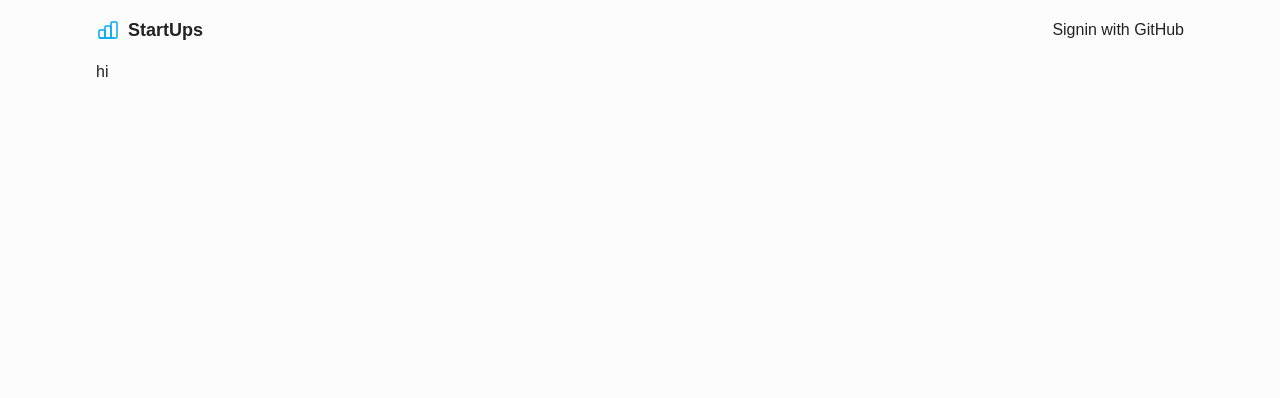
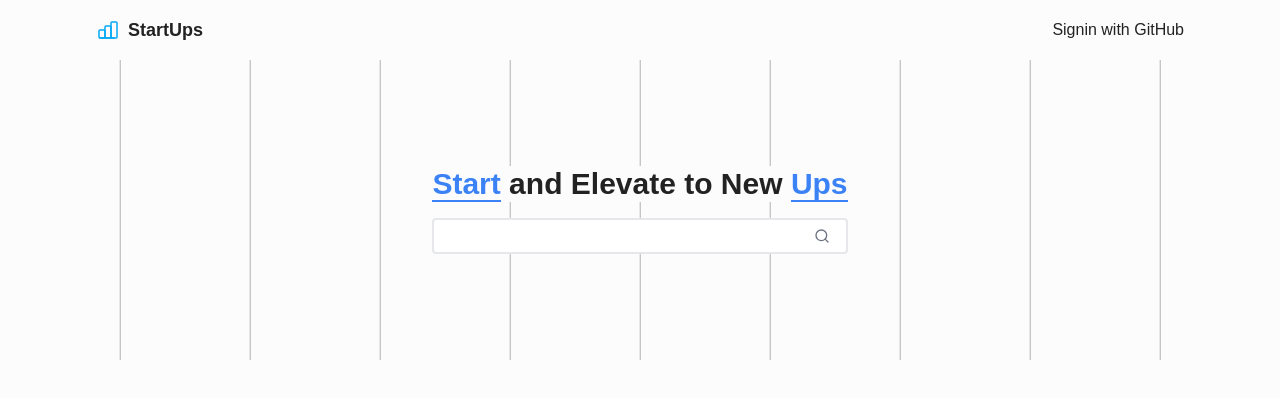
Before and after one commit to Nisha0202/StartUps, a Next.js app: page / in a window 1280 px wide. Shown: the top 398 px of the page. Built offline with nearby package versions, Linux system fonts and the light colour scheme; no server answers; a web font is replaced by a local one.

Commit message:
Hero Style

```diff
--- a/package.json
+++ b/package.json
@@ -9,6 +9,7 @@
     "lint": "next lint"
   },
   "dependencies": {
+    "lucide-react": "^0.454.0",
     "next": "15.0.2",
     "next-auth": "^5.0.0-beta.25",
     "react": "19.0.0-rc-02c0e824-20241028",
--- a/src/app/(root)/page.tsx
+++ b/src/app/(root)/page.tsx
@@ -1,10 +1,16 @@
 import Navbar from "@/components/Navbar";
+import SearchForm from "@/components/SearchForm";
 
 
 export default function Home() {
   return (
-  <>
-hi
-  </>
+    <div className="gap-4 hero-bg">
+      <div className="hero-text">
+      <span className="border-b-2 border-blue-500 text-blue-500">Start</span> and Elevate to New <span className="border-b-2 border-blue-500 text-blue-500">Ups</span>
+      </div>
+
+
+      <SearchForm />
+    </div>
   );
 }
--- a/src/app/globals.css
+++ b/src/app/globals.css
@@ -25,3 +25,23 @@ body {
 .container{
   @apply max-w-6xl mx-auto px-4
 }
+.hero-bg{
+  @apply pattern min-h-[300px] grid place-content-center;
+}
+.hero-text{
+  background: var(--background);
+  @apply text-center text-3xl font-extrabold
+}
+
+.pattern {
+  background-image: linear-gradient(
+      to right,
+      transparent 49.5%,
+      rgba(171, 171, 171, 0.2) 49.5%, /* Gray color with 20% opacity */
+      rgba(153, 153, 153, 0.6) 50.5%, /* Gray color with 60% opacity */
+      transparent 50.5%
+  );
+  background-size: 130px 100%; /* Sets the pattern gap to 50px (half of 100px) */
+  background-position: center;
+  background-repeat: repeat-x;
+}
--- a/src/components/Navbar.tsx
+++ b/src/components/Navbar.tsx
@@ -1,10 +1,13 @@
 import React from 'react'
 import Form from 'next/form';
 import { auth, signIn, signOut } from "../../auth"
+import { LogOut } from 'lucide-react';
+import Link from 'next/link';
 
 export default async function Navbar() {
 
     const session = await auth()
+
 
     return (
         <header>
@@ -22,14 +25,21 @@ export default async function Navbar() {
                     >
                         <button type="submit" className='hover:text-gray-500'>Signin with GitHub</button>
                     </form>
-                    : <form
+                    : <div className='flex items-center gap-4'>
+                        <Link href={`/user/${session?.user?.id}`}>
+                            Hi {session?.user?.name?.split(' ')[0]}!
+                        </Link>
+
+
+                        <form
                             action={async () => {
                                 "use server"
                                 await signOut()
                             }}
                         >
-                        <button type="submit" className='hover:text-gray-500'>Signout</button>
+                            <button type="submit" className='hover:text-gray-500 flex items-center'><LogOut className='size-4'/></button>
                         </form>
+                    </div>
                 }
 
 
--- /dev/null
+++ b/src/components/SearchForm.tsx
@@ -0,0 +1,14 @@
+import React from 'react'
+ import Form from 'next/form';
+import { Search } from 'lucide-react';
+export default function SearchForm() {
+  return (
+
+     <Form action="/search" className='flex items-center bg-white border-2 rounded px-4 py-1'>
+       <input name="query" className='grow focus:outline-none'/>
+       <button type="submit"><Search className='size-4 text-gray-500'/></button>
+     </Form>
+   );
+
+
+}
```
Also changed, not shown: 1 other file (tests, documents, lock files or other folders). Lines whose indentation alone changed are shown as unchanged.
